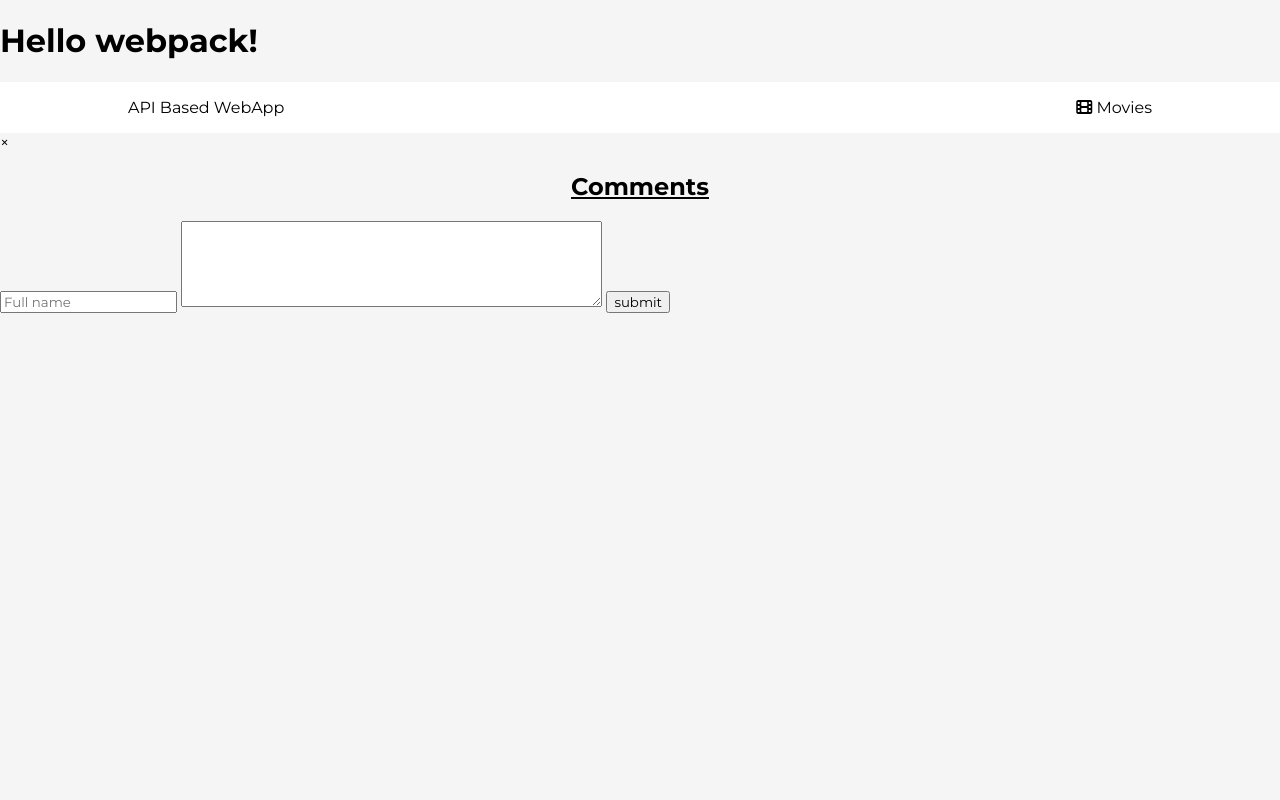
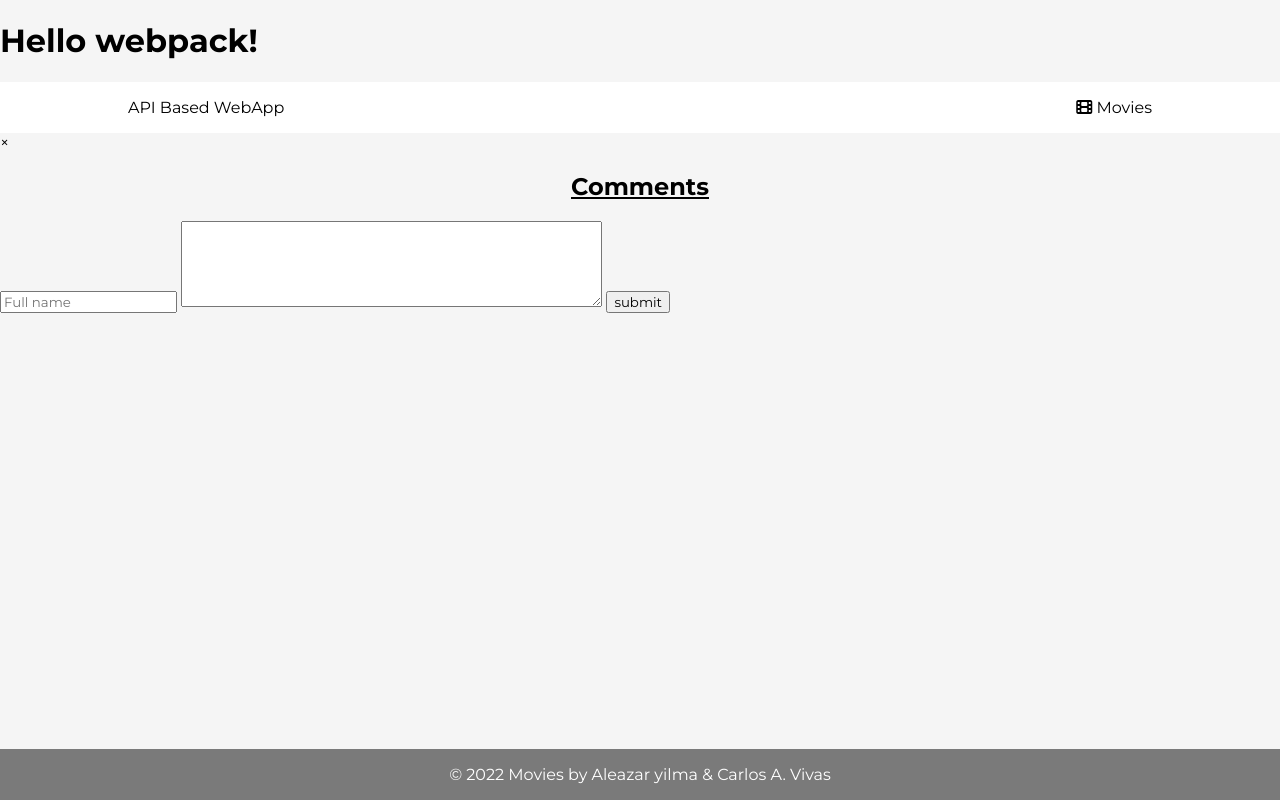
Before and after one commit to Agetuni/API-based-webapp, a website built with webpack: page src/index.html in a window 1280 px wide. Built offline with nearby package versions, Linux system fonts and the light colour scheme; no server answers.

Commit message:
add footer

```diff
--- a/src/index.html
+++ b/src/index.html
@@ -31,11 +31,6 @@
 		<div class="flex-container tv-show-conatiner">
 		</div>
 	</main>
-	<footer>
-
-	</footer>
-
-
 	<aside>
 		<div id="myModal" class="modal">
 			<div class="modal-content">
@@ -53,7 +48,8 @@
 				<div class="modal-comments">
 					<div class="modal-add-comment">
 						<input type="text" name="name" id="name" class="form-add-name" placeholder="Full name">
-						<textarea name="comment" id="comment" cols="50" rows="5" class="form-add-comment" placeholder="write your comment here ....">
+						<textarea name="comment" id="comment" cols="50" rows="5" class="form-add-comment"
+							placeholder="write your comment here ....">
 						</textarea>
 						<button class="form-add-submit">submit</button>
 					</div>
@@ -65,6 +61,13 @@
 
 		</div>
 	</aside>
+	<footer>
+		<p>
+			&copy; 2022  Movies by <a href="https://github.com/Agetuni">Aleazar yilma</a> &amp; <a
+			  href="https://github.com/carlosmuerto">Carlos A. Vivas</a>
+		  </p>
+	</footer>
 </body>
 
+
 </html>
--- a/src/style.scss
+++ b/src/style.scss
@@ -169,6 +169,16 @@ body {
     margin: 5px 0;
   }
 
+  footer {
+    position: fixed;
+    left: 0;
+    bottom: 0;
+    width: 100%;
+    background-color: rgba($color: #000, $alpha: 50%);
+    color: white;
+    text-align: center;
+  }
+
   @media (max-width: 768px) {
     .flex-container,
     .modal-detail {
```
Also changed, not shown: dist/index.css, dist/index.html.
